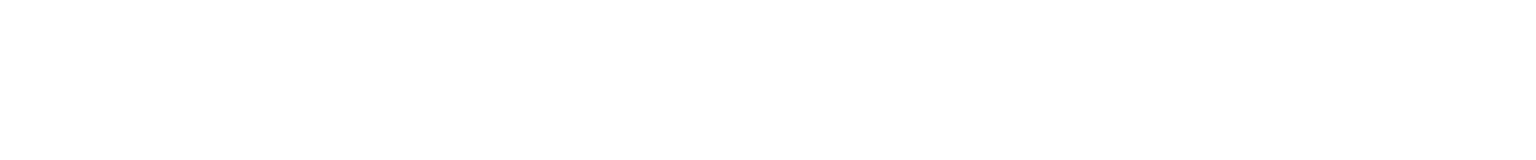
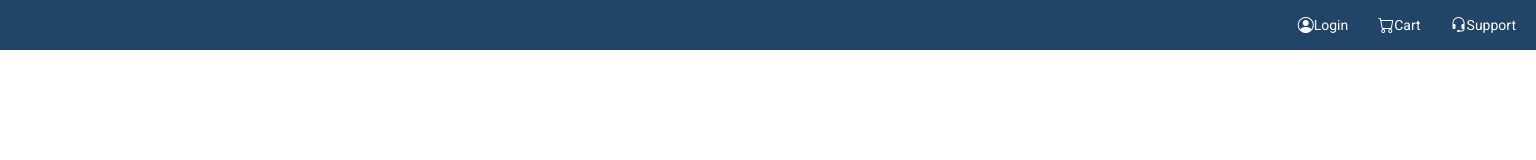
Before and after one commit to sarthakruge003/kissan-ecommerce, a plain HTML site: page index.html in a window 1280 px wide. Shown: the whole page, 1536 px wide, since content can reach past the window. Drawn offline with nearby package versions, Linux system fonts and the light colour scheme.

Commit message:
PSA1139:Design the Navigation Section
PSA1139:Design the Navigation Section

```diff
--- a/index.html
+++ b/index.html
@@ -13,6 +13,29 @@
 
 </head>
 <body>
+    <!-- navigation section -->
+     <section class="navbar">
+        <section>
+            <i class="bi bi-person-circle"></i>
+            <span>Login</span>
+        </section>
 
+
+        <section>
+        <i class="bi bi-cart" id="cart"></i>
+        <span class="car">Cart</span>
+        </section>
+
+        <section class="support">
+            <i class="bi bi-headset" id="headset"></i>
+            <span class="sup">Support</span>
+        </section>
+
+
+     </section>
+    <!-- category section -->
+    <!-- main section -->
+
+    <!-- footer section -->
 </body>
 </html>
--- a/style.css
+++ b/style.css
@@ -18,7 +18,7 @@
     padding: 8px;
     padding-right: 20px;
     width: 1536px;
-    height: 30px;
+    height: 50px;
     background-color: #214469;
     color: white;
 
@@ -32,7 +32,7 @@
 
 }
 .navbar i{
-    padding-right: 5px;
+
 }
 .navbar span{
     font-size: 14px;
```
